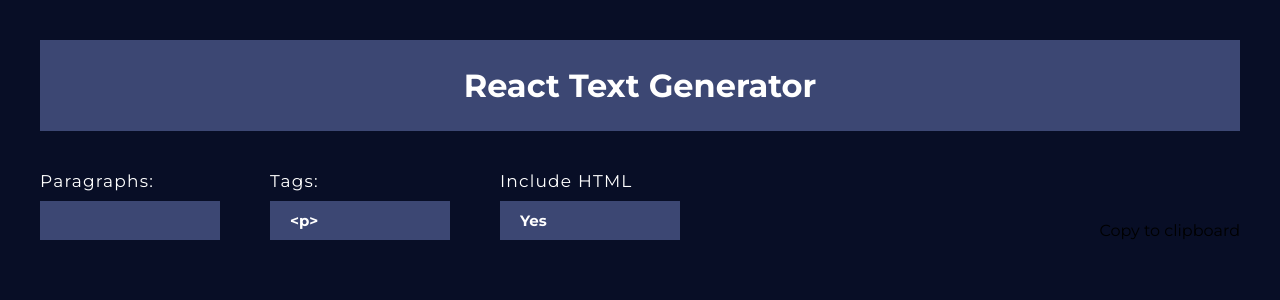
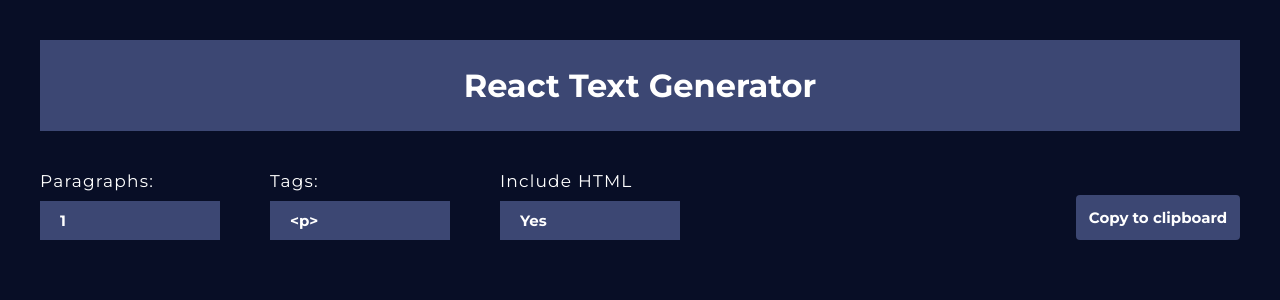
Before and after one commit to katmart93/text-generator-app, a React (Create React App) app: page / in a window 1280 px wide. Shown: the top 300 px of the page. Built offline with nearby package versions, Linux system fonts and the light colour scheme; no server answers.

Commit message:
options set

```diff
--- a/src/App.js
+++ b/src/App.js
@@ -11,15 +11,32 @@ import "./App.css";
 function App() {
   const [paragraphs, setParagraphs] = useState([]);
   const [tag, setTag] = useState("");
-  const [inputVLalue, setInputValue] = useState(1);
+  const [inputValue, setInputValue] = useState(1);
   const [includeHtml, setIncludeHtml] = useState("Yes");
   const [copiedCode, setCopiedCode] = useState(false);
+
+  useEffect(() => {
+    const url = `https://baconipsum.com/api/?type=all-meat&paras=${inputValue}&start-with-lorem=1`;
+
+    fetch(url)
+      .then((res) => res.json())
+      .then((data) => setParagraphs(data));
+  }, [inputValue]);
 
   return (
     <div className="App">
       <Container>
         <Title />
-        <Options />
+        <Options
+          paragraphs={paragraphs}
+          copiedCode={copiedCode}
+          setCopiedCode={setCopiedCode}
+          includeHtml={includeHtml}
+          setIncludeHtml={setIncludeHtml}
+          setInputValue={setInputValue}
+          tag={tag}
+          setTag={setTag}
+        />
       </Container>
     </div>
   );
--- a/src/components/Options.jsx
+++ b/src/components/Options.jsx
@@ -1,17 +1,36 @@
-import React from "react";
+import CopyToClipboard, { copyToClipboard } from "react-copy-to-clipboard";
 
-export default function Options() {
+export default function Options({
+  paragraphs,
+  copiedCode,
+  setCopiedCode,
+  includeHtml,
+  setIncludeHtml,
+  setInputValue,
+  tag,
+  setTag,
+}) {
+  setTimeout(() => {
+    setCopiedCode(false);
+  }, 3000);
+
   return (
     <div className="options">
       <div className="wrapper">
         <div className="optionsContainer">
           <div className="paragraphs">
             <p>Paragraphs:</p>
-            <input type="text" />
+            <input
+              type="number"
+              min="1"
+              max="10"
+              defaultValue="1"
+              onChange={(e) => setInputValue(e.target.value)}
+            />
           </div>
           <div className="tags">
             <p>Tags:</p>
-            <select>
+            <select defaultValue={tag} onChange={(e) => setTag(e.target.value)}>
               <option value="p">&lt;p&gt;</option>
               <option value="h1">&lt;h1&gt;</option>
               <option value="h2">&lt;h2&gt;</option>
@@ -24,14 +43,24 @@ export default function Options() {
           </div>
           <div className="include">
             <p>Include HTML</p>
-            <select>
+            <select
+              defaultValue={includeHtml}
+              onChange={(e) => setIncludeHtml(e.target.value)}
+            >
               <option value="Yes">Yes</option>
               <option value="No">No</option>
             </select>
           </div>
         </div>
         <div className="copy">
-          <p>Copy to clipboard</p>
+          <CopyToClipboard
+            text={paragraphs.map((sentence) =>
+              includeHtml === "Yes" ? `<${tag}>${sentence}<${tag}>` : sentence
+            )}
+            onCopy={() => setCopiedCode(true)}
+          >
+            <button>{copiedCode ? "Copied" : "Copy to clipboard"}</button>
+          </CopyToClipboard>
         </div>
       </div>
     </div>
```
Also changed, not shown: src/App.css (+0 -7 lines).
